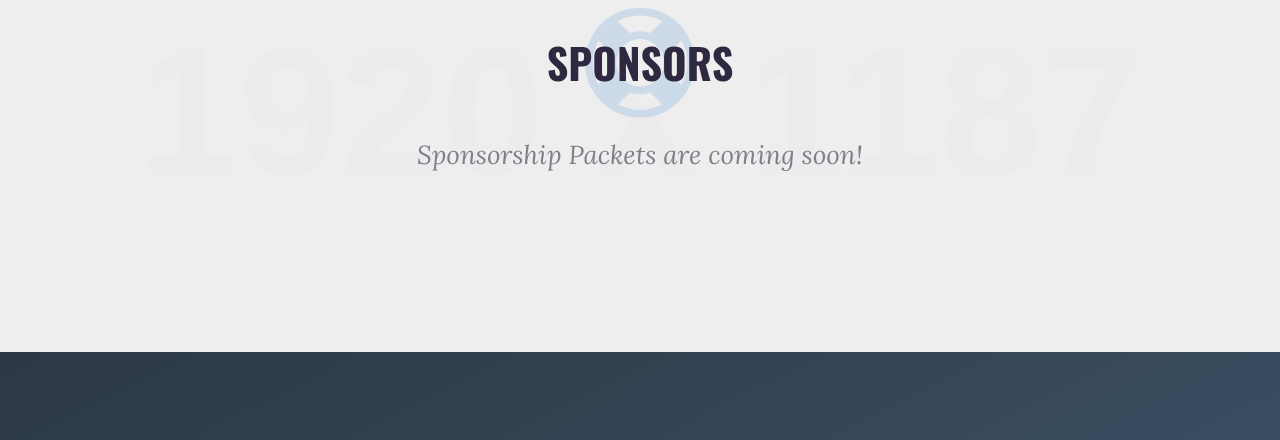
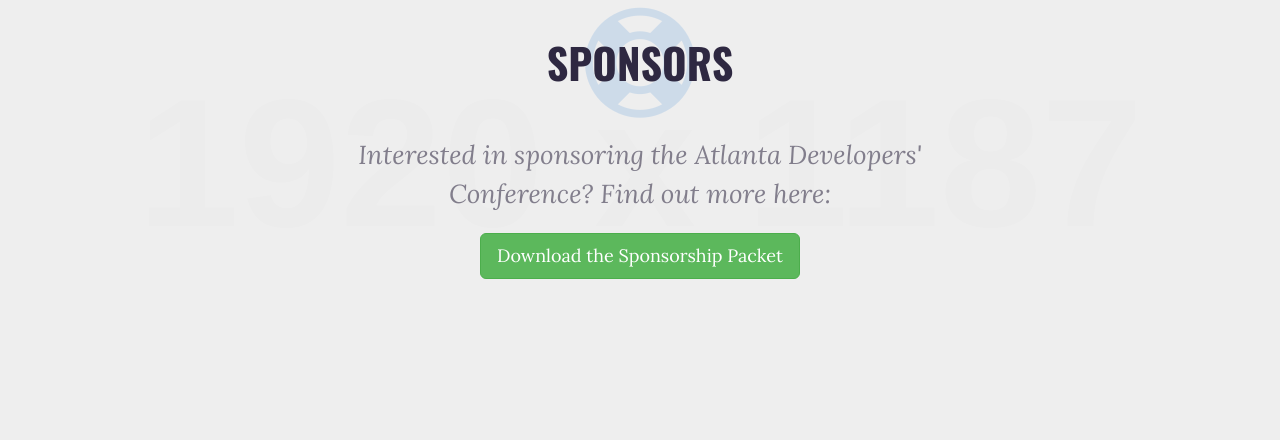
Before and after one commit to shawnwildermuth/AtlDevConSite, an Eleventy site: page src/content/index.njk in a window 1280 px wide. Shown: the part 2860-3300 px from the top of the page. Built offline with nearby package versions, Linux system fonts and the light colour scheme; Eleventy itself is replaced by a stand-in of ours; files that its build step writes are made by us from their sources; placeholder pictures from the web are drawn by us.

Commit message:
Add Sponsorship Packet

```diff
--- a/src/content/_includes/sponsors.njk
+++ b/src/content/_includes/sponsors.njk
@@ -13,8 +13,11 @@
                 <span class="heading">Sponsors</span>
               </h2>
               <p class="text">
-                                Sponsorship Packets are coming soon!
+                                Interested in sponsoring the Atlanta Developers' Conference? Find out more here:
                             </p>
+              <div class="mt-4">
+                <a href="/assets/pdfs/ATLDevCon2022-SponsorshipPacket.pdf" type="button" class="btn btn-success btn-lg">Download the Sponsorship Packet</a>
+              </div>
             </div>
           </div>
           <!--//main COL-->
```
Also changed, not shown: 1 other file.
